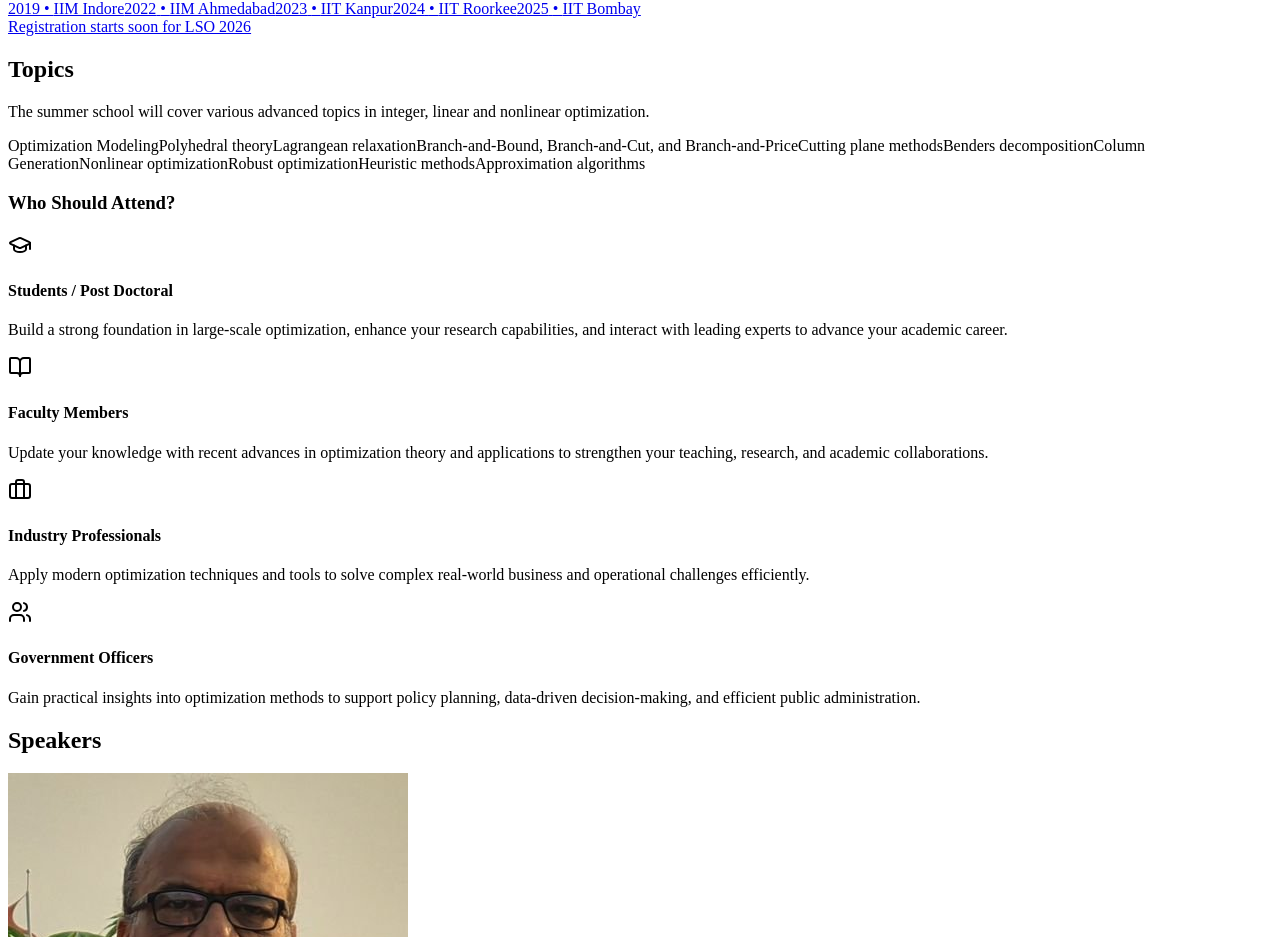
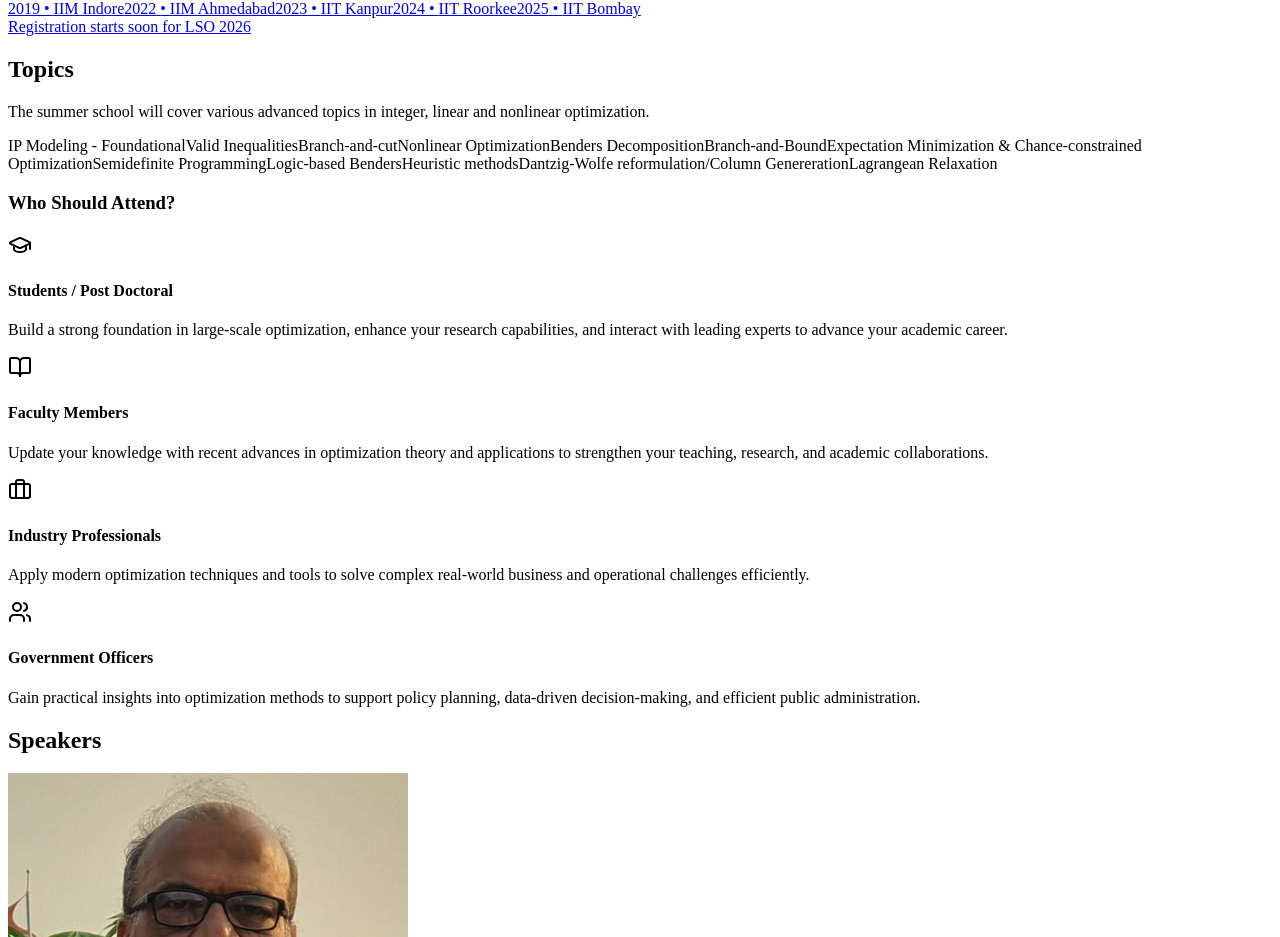
Before and after one commit to niraligupta/LSO_IITD, a Next.js app in the folder frontend/: page /Index in a window 1280 px wide. Shown: the part 2191-3128 px from the top of the page. Built offline with nearby package versions, Linux system fonts and the light colour scheme.

Commit message:
updated topic section

```diff
--- a/frontend/src/components/Topics.tsx
+++ b/frontend/src/components/Topics.tsx
@@ -1,17 +1,19 @@
 import { GraduationCap, BookOpen, Briefcase, Users } from 'lucide-react';
 
 const topics = [
-  'Optimization Modeling',
-  'Polyhedral theory',
-  'Lagrangean relaxation',
-  'Branch-and-Bound, Branch-and-Cut, and Branch-and-Price',
-  'Cutting plane methods',
-  'Benders decomposition',
-  'Column Generation',
-  'Nonlinear optimization',
-  'Robust optimization',
+  'IP Modeling - Foundational',
+  'Valid Inequalities',
+  'Branch-and-cut',
+  'Nonlinear Optimization',
+  'Benders Decomposition',
+  'Branch-and-Bound',
+  'Expectation Minimization & Chance-constrained Optimization',
+  'Semidefinite Programming',
+  'Logic-based Benders',
   'Heuristic methods',
-  'Approximation algorithms',
+  'Dantzig-Wolfe reformulation/Column Genereration',
+  'Lagrangean Relaxation',
+
 ];
 
 const audiences = [
```
